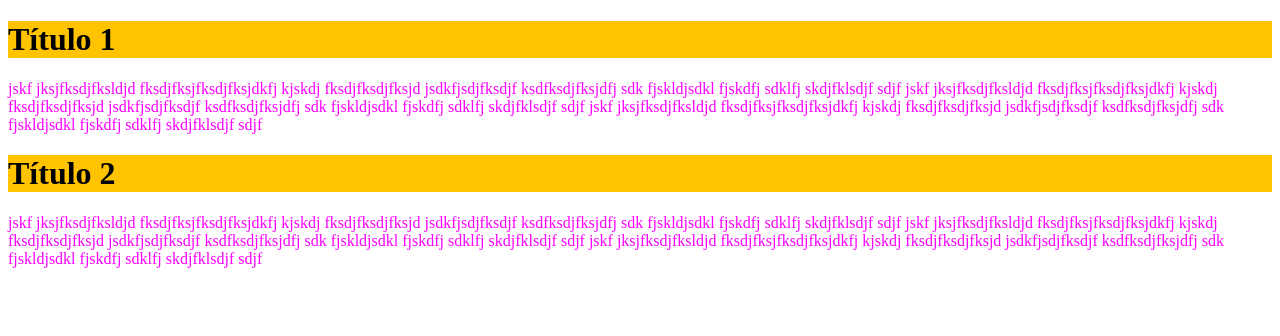
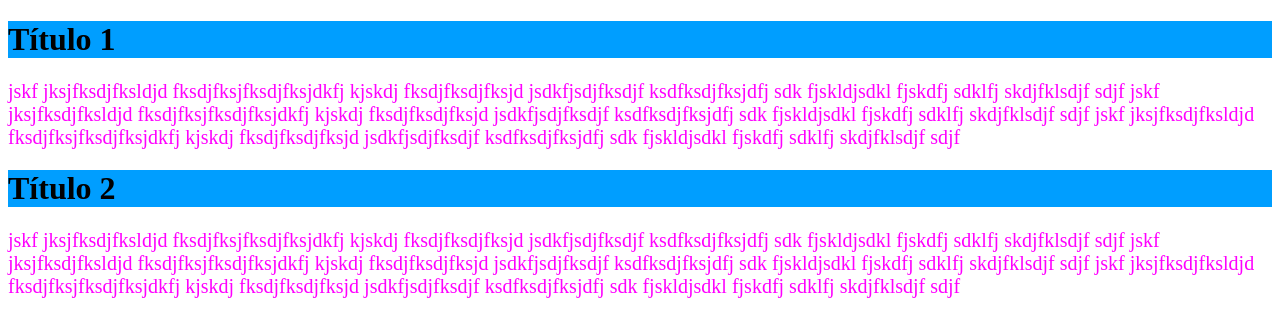
Before and after one commit to Virtualtic/Ejemplo, a plain HTML site: page Example_1/index.html in a window 1280 px wide. Drawn offline with Linux system fonts and the light colour scheme.

Commit message:
Color fondo titulos y tamaño letra párrafos

```diff
--- a/Example_1/css/styles.css
+++ b/Example_1/css/styles.css
@@ -1,6 +1,7 @@
 h1{
-	background-color: #FFC300;
+	background-color: #009EFF;
 }
 p{
 	color: #FF00FF;
+	font-size: 20px;
 }
```
